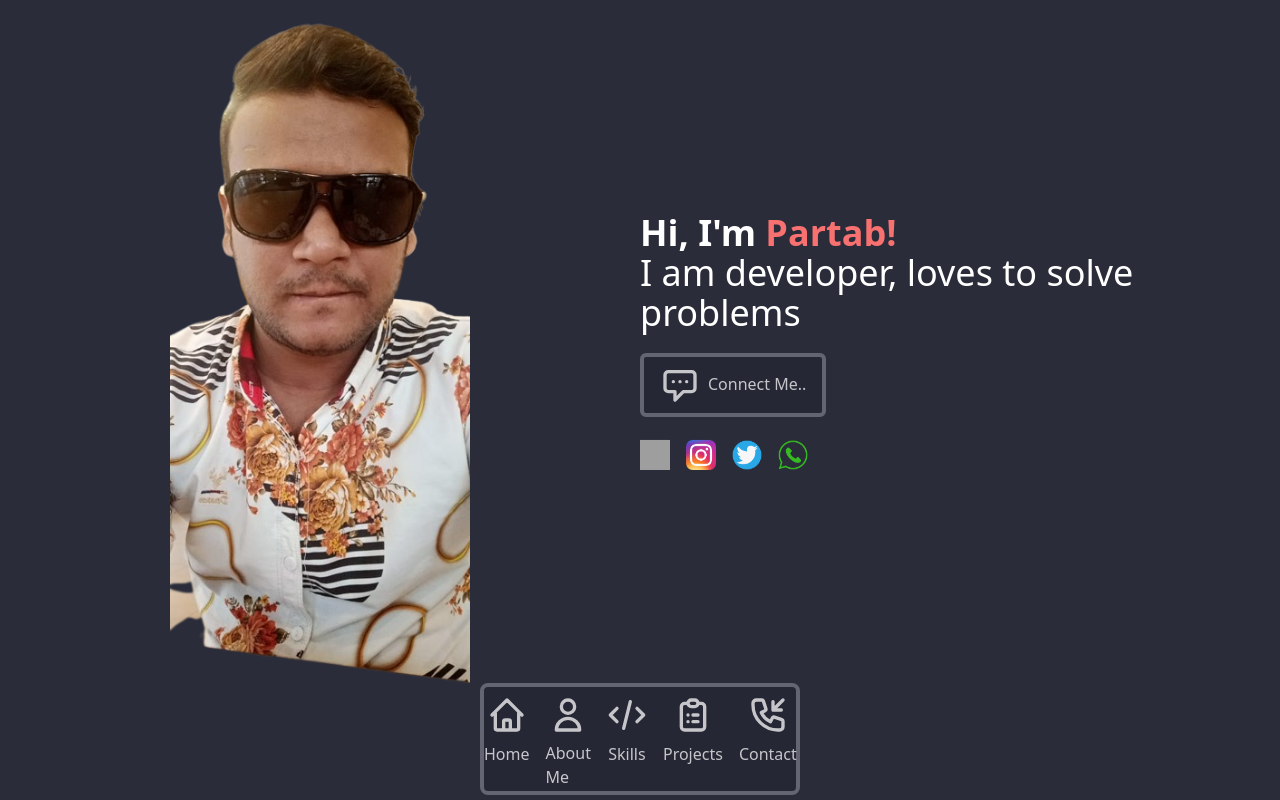
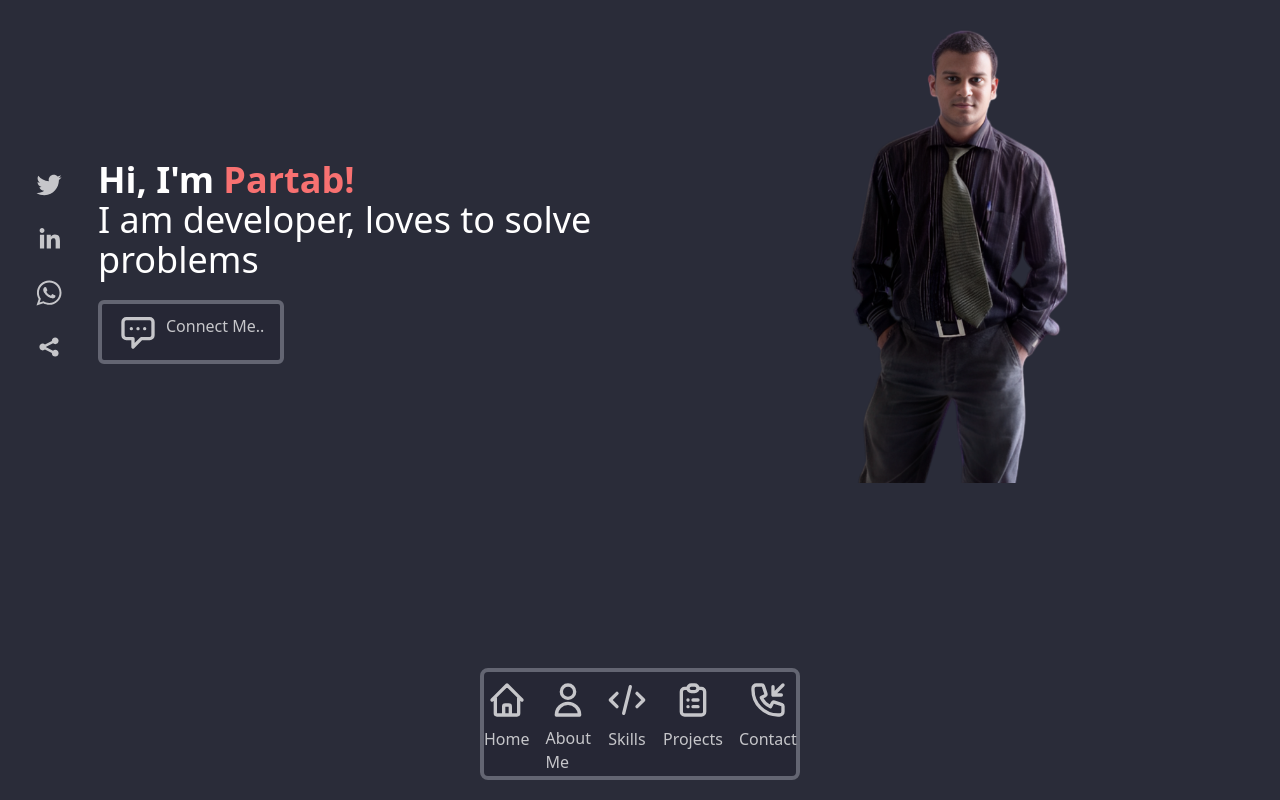
Before and after one commit to smmartprogrammer/partabportfolio, a Next.js app: page / in a window 1280 px wide. Built offline with nearby package versions, Linux system fonts and the light colour scheme; grey boxes are pictures that could not be loaded.

Commit message:
re gain its tailwind

```diff
--- a/app/page.tsx
+++ b/app/page.tsx
@@ -1,34 +1,65 @@
-import Image from 'next/image';
-import { ChatAlt2Icon, ChatAltIcon, ChatIcon } from '@heroicons/react/outline';
-
-import { Inter } from 'next/font/google';
+import Image from "next/image";
+import { ChatAltIcon } from "@heroicons/react/outline";
+import { SocialIcon } from "react-social-icons";
 
 export default function Home() {
   return (
     <main className="bg-[#2A2C39] w-screen">
-      <div className="flex justify-center items-center flex-wrap  ">
-        <div className="md:w-[50%] flex justify-center items-center  ">
-          <Image src="/partabb.png" alt="" width={300} height={100} />
+      <div className="flex justify-center items-center flex-wrap-reverse">
+        <div className="md:w-[50%] flex mt-12">
+          <div className=" flex justify-center animate-pulse  ">
+            <div className=" flex flex-col items-center justify-center space-y-1 mx-6  ">
+              <SocialIcon
+                url="https://twitter.com/partabRparmar"
+                bgColor="transparent"
+                fgColor="white"
+                className="hover:text-red-400"
+              />
+              <SocialIcon
+                url="https://linkedin.com/in/jaketrent"
+                bgColor="transparent"
+                fgColor="white"
+              />
+              <SocialIcon
+                url="https://whatsapp.com/jaketrent"
+                bgColor="transparent"
+                fgColor="white"
+              />
+              <SocialIcon
+                url="https://gmail.com/jaketrent"
+                bgColor="transparent"
+                fgColor="white"
+              />
             </div>
-
-        <div className="md:w-[50%]  ">
-          <div className="text-4xl font-extrabold ">
+          </div>
+          <div>
+            <div className="md:text-4xl font-extrabold  ">
               <p>
-              Hi, I'm <span className="text-red-400">Partab!</span>{' '}
+                Hi, I'm <span className="text-red-400">Partab!</span>
               </p>
               <p className="font-light">
                 I am developer, loves to solve problems
               </p>
             </div>
-          <button className=" mt-5 flex items-center space-x-2   border-4 bg-[#252734] text-white border-[#797B87] animate-pulse hover:bg-red-400 text-white  px-4 rounded-md ">
-            <ChatAltIcon className="h-14 w-10 hover:animate-spin " />
-            <span className=" animate-bounce"> Connect Me.. </span>
+            <button
+              className=" mt-5 flex items-center space-x-2
+             border-4 bg-[#252734] text-white border-[#797B87]
+              animate-pulse hover:bg-red-400 md:px-4 rounded-md  "
+            >
+              <ChatAltIcon className="md:h-14 md:w-10 hover:animate-spin " />
+              <span className="md:animate-bounce"> Connect Me.. </span>
             </button>
-          <div className="flex space-x-4 mt-6 animate-bounce">
-            <img src="linkedin.png" width={30} height={30} alt="" />
-            <img src="insta.png" width={30} height={30} alt="" />
-            <img src="twiter.png" width={30} height={30} alt="" />
-            <img src="watsap.png" width={30} height={30} alt="" />
+          </div>
+        </div>
+        <div className="md:w-[50%] flex justify-center items-center   ">
+          <div className="  flex justify-center items-center mt-6">
+            <Image
+              src="/partabaibackk.png"
+              alt=""
+              width={220}
+              height={220}
+              className="object-fit "
+            />
           </div>
         </div>
       </div>
--- a/package.json
+++ b/package.json
@@ -22,6 +22,7 @@
     "react": "18.2.0",
     "react-dom": "18.2.0",
     "react-simple-typewriter": "^5.0.1",
+    "react-social-icons": "^5.15.0",
     "tailwindcss": "3.3.1",
     "typescript": "5.0.4",
     "typewriter-effect": "^2.19.0"
```
Also changed, not shown: public/partabaibackk.png (added), 1 other file (tests, documents, lock files or other folders). Lines whose indentation alone changed are shown as unchanged.
